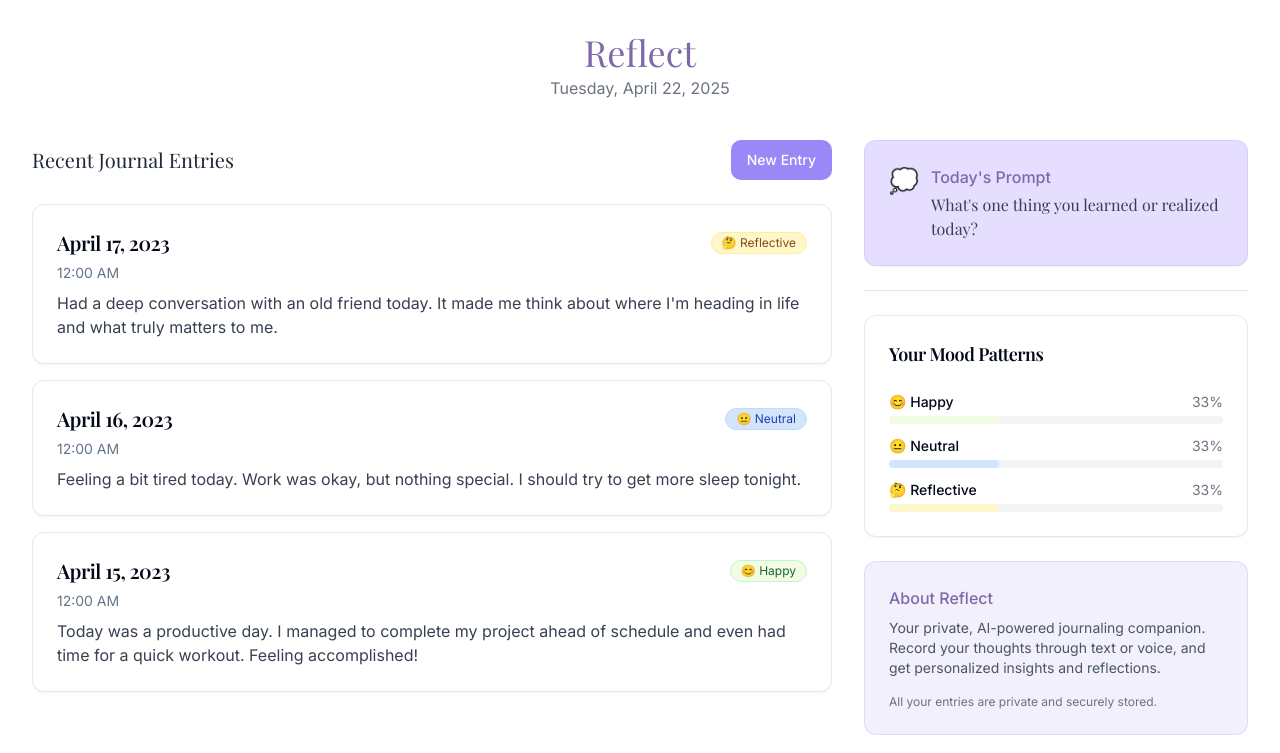
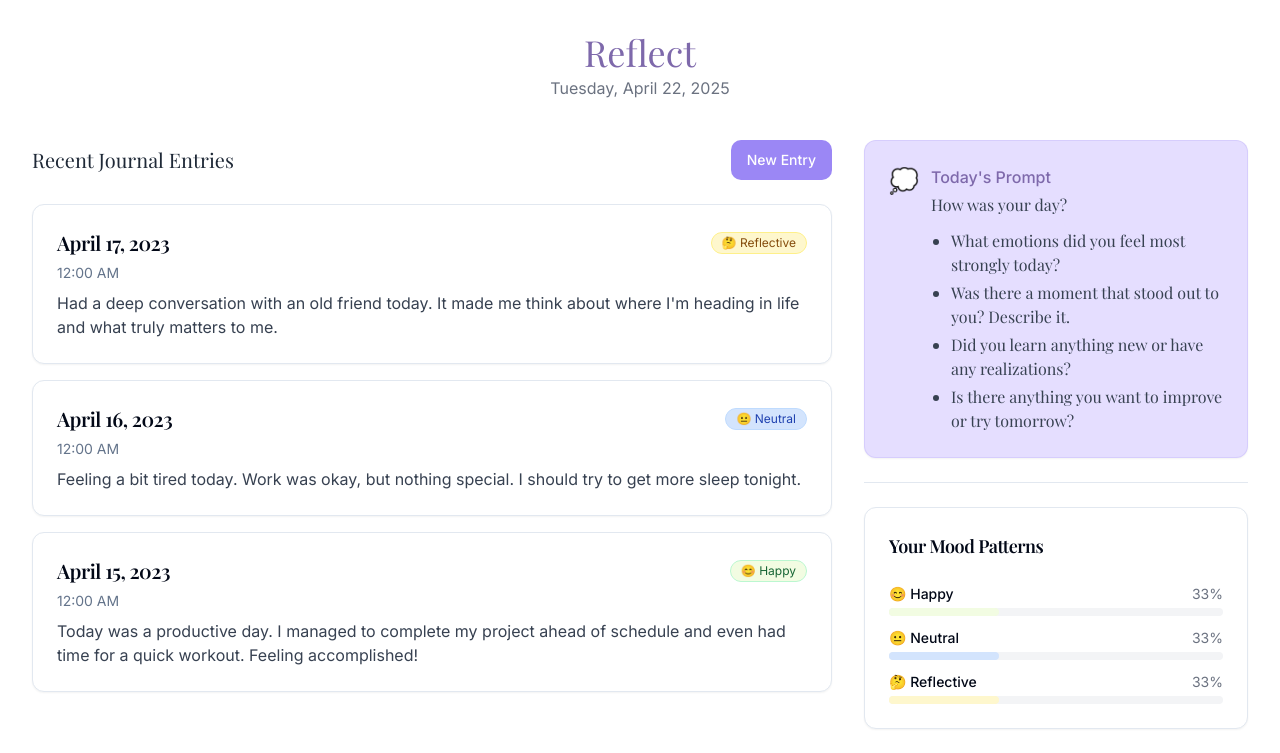
Before and after one commit to Niranjan832/reflect-gemini-journal, a React (Vite) app: page / in a window 1280 px wide. Shown: the top 753 px of the page. Built offline with nearby package versions, Linux system fonts and the light colour scheme.

Commit message:
Add daily prompt questions
Add four questions to the daily prompt.

```diff
--- a/src/components/DailyPrompt.tsx
+++ b/src/components/DailyPrompt.tsx
@@ -7,6 +7,14 @@ interface DailyPromptProps {
   prompt: DailyPromptType;
   onClick?: () => void;
 }
+
+// Editable: Change these questions to customize daily prompts
+const dailyQuestions = [
+  "What emotions did you feel most strongly today?",
+  "Was there a moment that stood out to you? Describe it.",
+  "Did you learn anything new or have any realizations?",
+  "Is there anything you want to improve or try tomorrow?"
+];
 
 const DailyPrompt: React.FC<DailyPromptProps> = ({ prompt, onClick }) => {
   return (
@@ -19,7 +27,12 @@ const DailyPrompt: React.FC<DailyPromptProps> = ({ prompt, onClick }) => {
           <div className="text-2xl">💭</div>
           <div>
             <h3 className="text-journal-secondary font-medium mb-1">Today's Prompt</h3>
-            <p className="text-gray-700 font-serif">{prompt.text}</p>
+            <p className="text-gray-700 font-serif mb-3">How was your day?</p>
+            <ul className="list-disc ml-5 text-gray-700 font-serif space-y-1">
+              {dailyQuestions.map((q, i) => (
+                <li key={i}>{q}</li>
+              ))}
+            </ul>
           </div>
         </div>
       </CardContent>
```
